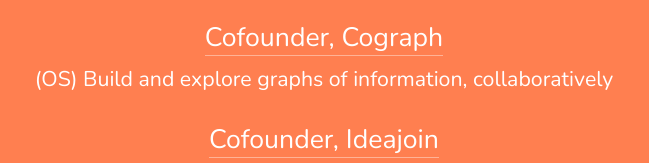
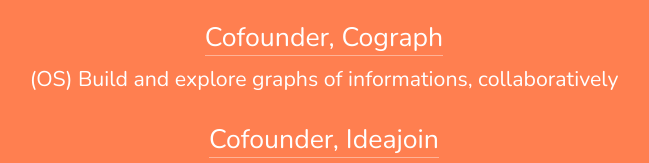
Before and after one commit to davidfurlong/davidfurlong.github.io, a plain HTML site: page index.html in a window 1280 px wide. Shown: the part 1048-1211 px from the top of the page, 316-965 px from the left. Drawn offline with nearby package versions, Linux system fonts and the light colour scheme.

Commit message:
pluralize

```diff
--- a/index.html
+++ b/index.html
@@ -91,7 +91,7 @@
         </li>
         <li>
             <span>Cofounder, Cograph</span><br/>
-            <small>(OS) Build and explore graphs of information, collaboratively</small>
+            <small>(OS) Build and explore graphs of informations, collaboratively</small>
         </li>
         <li>
             <span>Cofounder, Ideajoin</span><br/>
```
